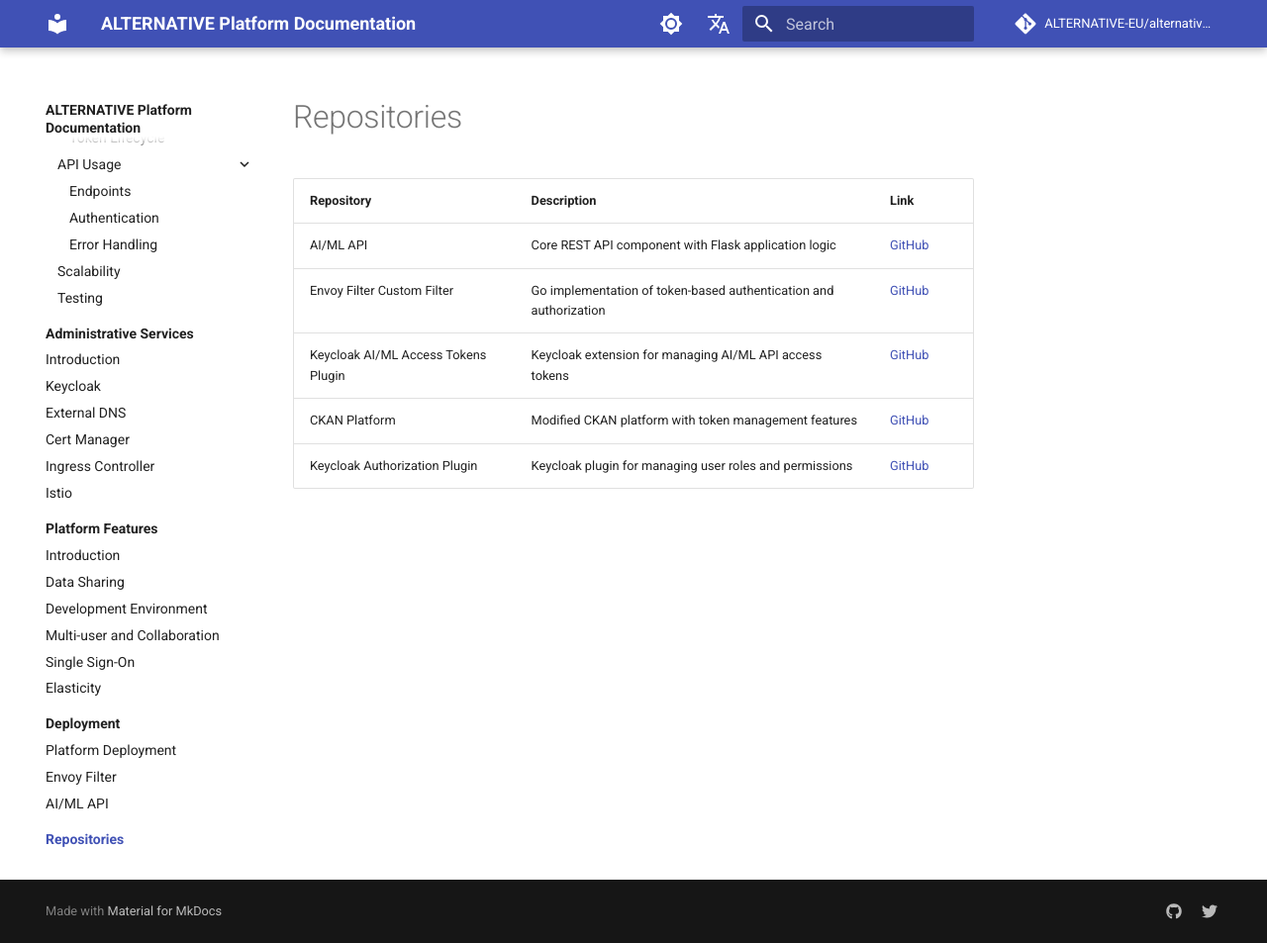
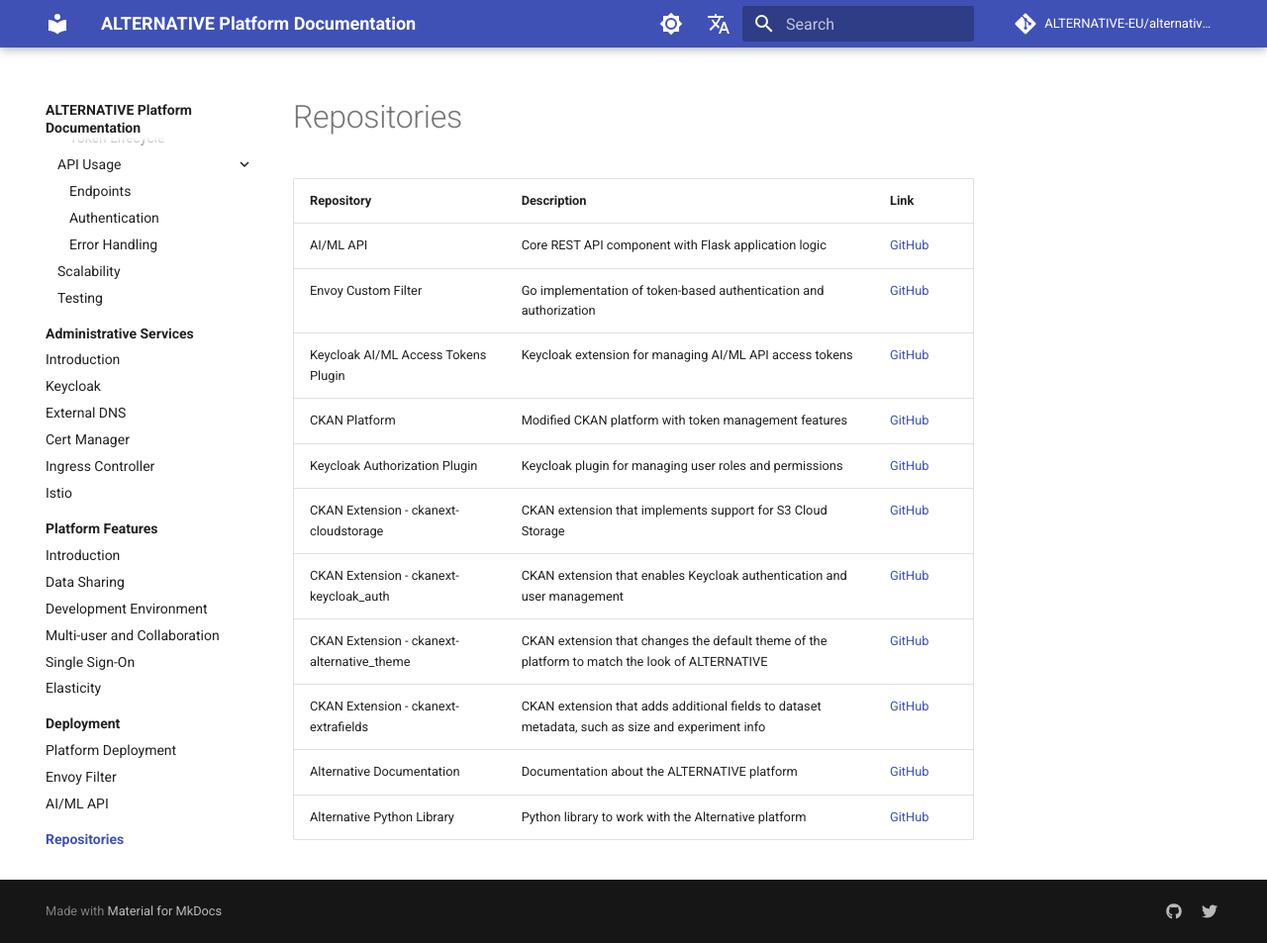
Before and after one commit to ALTERNATIVE-EU/alternative.github.io, an MkDocs documentation site: the page built from docs/docs/repositories.md, in a window 1280 px wide and 953 px high. Shown: the whole window at 99% size. Built offline with MkDocs 1.6.1 and Material for MkDocs 9.7.7, drawn with Linux system fonts in a browser that asks for light colours; comment, search, counter and statistics services are not loaded.

Commit message:
Update repositories

```diff
--- a/docs/docs/repositories.md
+++ b/docs/docs/repositories.md
@@ -3,7 +3,13 @@
 | Repository | Description | Link |
 |------------|-------------|------|
 | AI/ML API | Core REST API component with Flask application logic | [GitHub](https://github.com/ALTERNATIVE-EU/ai-ml-api) |
-| Envoy Filter Custom Filter | Go implementation of token-based authentication and authorization | [GitHub](https://github.com/ALTERNATIVE-EU/auth-envoy-filter) |
+| Envoy Custom Filter | Go implementation of token-based authentication and authorization | [GitHub](https://github.com/ALTERNATIVE-EU/auth-envoy-filter) |
 | Keycloak AI/ML Access Tokens Plugin | Keycloak extension for managing AI/ML API access tokens | [GitHub](https://github.com/ALTERNATIVE-EU/ckanext-keycloak_access_token) |
 | CKAN Platform | Modified CKAN platform with token management features | [GitHub](https://github.com/ALTERNATIVE-EU/platform-deployment) |
 | Keycloak Authorization Plugin | Keycloak plugin for managing user roles and permissions | [GitHub](https://github.com/ALTERNATIVE-EU/ckanext-keycloak_auth) |
+| CKAN Extension - ckanext-cloudstorage        | CKAN extension that implements support for S3 Cloud Storage  | [GitHub](https://github.com/ALTERNATIVE-EU/ckanext-cloudstorage) |
+| CKAN Extension - ckanext-keycloak_auth       | CKAN extension that enables Keycloak authentication and user management | [GitHub](https://github.com/ALTERNATIVE-EU/ckanext-keycloak_auth) |
+| CKAN Extension - ckanext-alternative_theme   | CKAN extension that changes the default theme of the platform to match the look of ALTERNATIVE | [GitHub](https://github.com/ALTERNATIVE-EU/ckanext-alternative_theme) |
+| CKAN Extension - ckanext-extrafields         | CKAN extension that adds additional fields to dataset metadata, such as size and experiment info | [GitHub](https://github.com/ALTERNATIVE-EU/ckanext-extrafields) |
+| Alternative Documentation       | Documentation about the ALTERNATIVE platform                 | [GitHub](https://github.com/ALTERNATIVE-EU/alternative.github.io) |
+| Alternative Python Library             | Python library to work with the Alternative platform         | [GitHub](https://github.com/ALTERNATIVE-EU/alternative-lib) |
```
